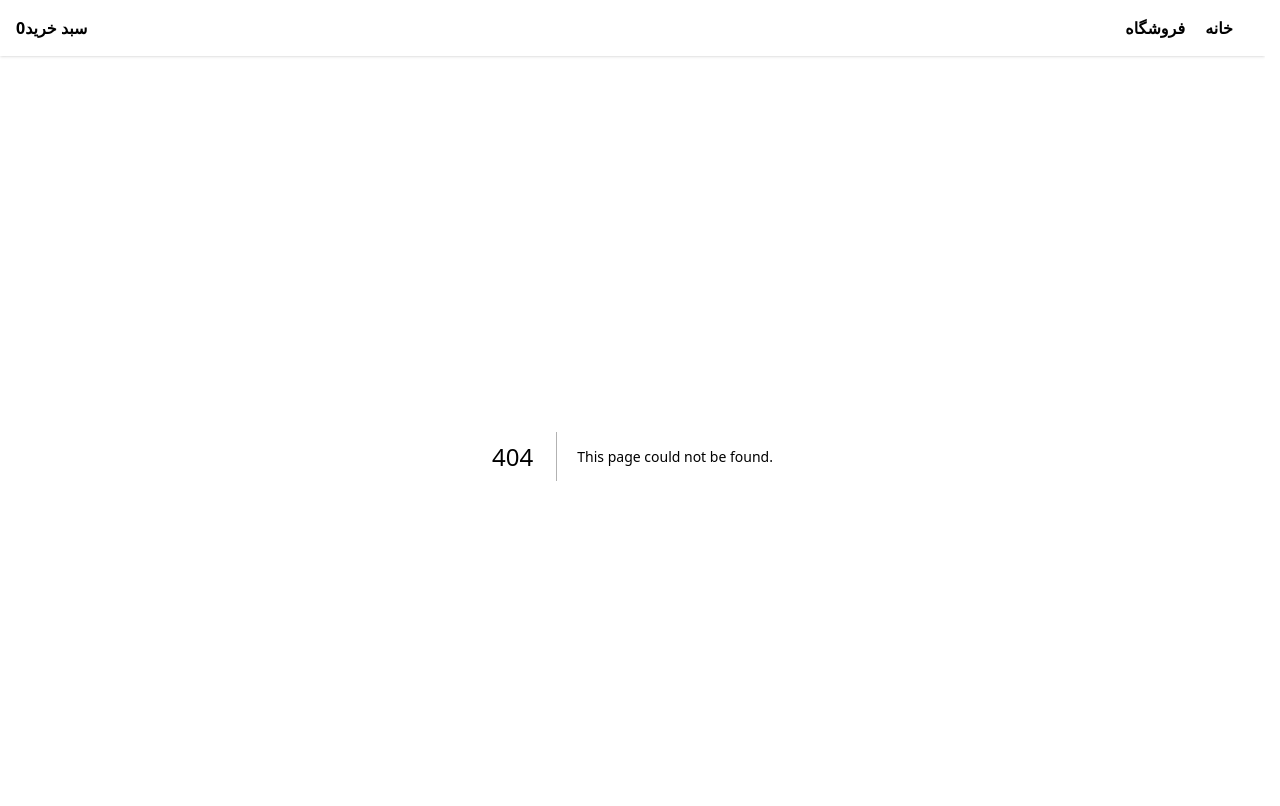
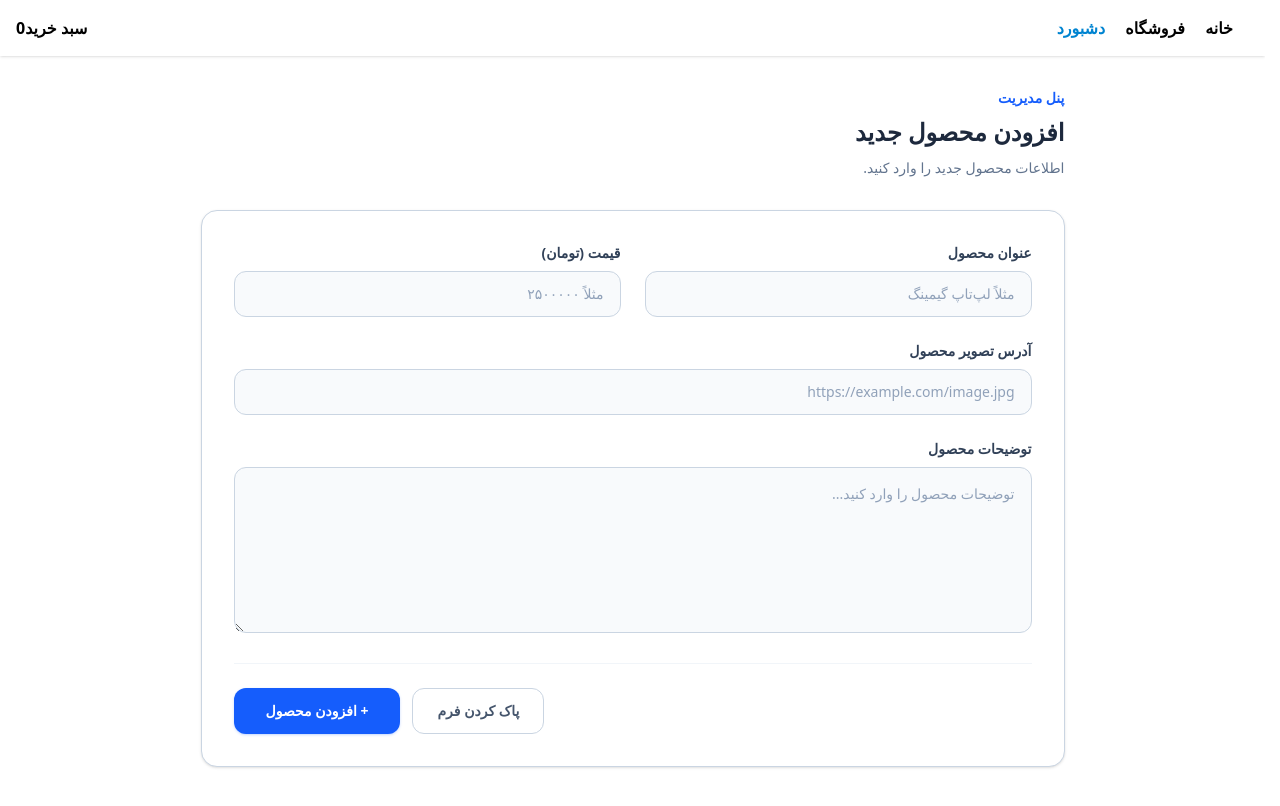
Before and after one commit to sardarbalnour/next-store, a Next.js app: page /dashboard in a window 1280 px wide. Before the commit this address had no page. Shown: the top 806 px of the page. Built offline with nearby package versions, Linux system fonts and the light colour scheme.

Commit message:
admin pannel

```diff
--- /dev/null
+++ b/app/dashboard/page.tsx
@@ -0,0 +1,196 @@
+"use client";
+import { ChangeEvent, useState } from "react";
+
+import Container from "@/components/Container";
+
+function Dashboard() {
+  const [newProduct, setNewProduct] = useState({
+    title: "",
+    price: "",
+    image: "",
+    description: "",
+  });
+
+  const handleChangeProduct = (
+    e: ChangeEvent<HTMLInputElement | HTMLTextAreaElement>
+  ) => {
+    const { value, name } = e.target;
+
+    setNewProduct({ ...newProduct, [name]: value });
+  };
+
+  const handleCreateProduct = async (e: React.SubmitEvent<HTMLFormElement>) => {
+    e.preventDefault();
+
+    const product = {
+      id: Math.floor(Math.random() * 1000),
+      title: newProduct.title,
+      price: newProduct.price,
+      image: newProduct.image,
+      description: newProduct.description,
+    };
+
+    try {
+      const res = await fetch("http://localhost:3005/products", {
+        method: "POST",
+        headers: {
+          "Content-Type": "application/json",
+        },
+        body: JSON.stringify(product),
+      });
+
+      if (!res.ok) {
+        throw new Error("Failed to add product");
+      }
+
+      const data = await res.json();
+
+      console.log("Product added:", data);
+      e.currentTarget.reset();
+    } catch (error) {
+      console.error(error);
+    }
+  };
+
+  return (
+    <Container>
+      <div dir="rtl" className="mx-auto w-full max-w-4xl py-8 px-4">
+        {/* Page Header */}
+        <div className="mb-8">
+          <p className="mb-2 text-sm font-bold text-blue-600">پنل مدیریت</p>
+
+          <h1 className="text-2xl font-bold text-slate-800">
+            افزودن محصول جدید
+          </h1>
+
+          <p className="mt-2.5 text-sm text-slate-500">
+            اطلاعات محصول جدید را وارد کنید.
+          </p>
+        </div>
+
+        {/* Form Card */}
+        <form
+          onSubmit={handleCreateProduct}
+          className="space-y-6 rounded-2xl border border-slate-300
+         bg-white p-6 shadow-sm sm:p-8"
+        >
+          {/* Title & Price */}
+          <div className="grid grid-cols-1 gap-6 sm:grid-cols-2">
+            <div>
+              <label
+                htmlFor="title"
+                className="mb-2 block text-sm font-semibold text-slate-700"
+              >
+                عنوان محصول
+              </label>
+
+              <input
+                id="title"
+                name="title"
+                type="text"
+                placeholder="مثلاً لپ‌تاپ گیمینگ"
+                onChange={handleChangeProduct}
+                className="w-full rounded-xl border border-slate-300
+                 bg-slate-50 px-4 py-3 text-sm text-slate-800 outline-none
+                 transition placeholder:text-slate-400 focus:border-blue-500
+                 focus:bg-white focus:ring-4 focus:ring-blue-500/10"
+              />
+            </div>
+
+            <div>
+              <label
+                htmlFor="price"
+                className="mb-2 block text-sm font-semibold text-slate-700"
+              >
+                قیمت (تومان)
+              </label>
+
+              <input
+                id="price"
+                name="price"
+                type="number"
+                min="0"
+                placeholder="مثلاً ۲۵۰۰۰۰۰"
+                onChange={handleChangeProduct}
+                className="w-full rounded-xl border border-slate-300
+                 bg-slate-50 px-4 py-3 text-sm text-slate-800 outline-none
+                 transition placeholder:text-slate-400 focus:border-blue-500
+                 focus:bg-white focus:ring-4 focus:ring-blue-500/10"
+              />
+            </div>
+          </div>
+
+          {/* Image URL */}
+          <div>
+            <label
+              htmlFor="image"
+              className="mb-2 block text-sm font-semibold text-slate-700"
+            >
+              آدرس تصویر محصول
+            </label>
+
+            <input
+              id="image"
+              name="image"
+              type="url"
+              placeholder="https://example.com/image.jpg"
+              onChange={handleChangeProduct}
+              className="w-full rounded-xl border border-slate-300
+               bg-slate-50 px-4 py-3 text-sm text-slate-800 outline-none
+               transition placeholder:text-slate-400 focus:border-blue-500
+               focus:bg-white focus:ring-4 focus:ring-blue-500/10"
+            />
+          </div>
+
+          {/* Description */}
+          <div>
+            <label
+              htmlFor="description"
+              className="mb-2 block text-sm font-semibold text-slate-700"
+            >
+              توضیحات محصول
+            </label>
+
+            <textarea
+              id="description"
+              name="description"
+              rows={5}
+              placeholder="توضیحات محصول را وارد کنید..."
+              onChange={handleChangeProduct}
+              className="w-full resize-y rounded-xl border border-slate-300
+               bg-slate-50 px-4 py-3 text-sm leading-7 text-slate-800
+               outline-none transition placeholder:text-slate-400
+               focus:border-blue-500 focus:bg-white focus:ring-4 focus:ring-blue-500/10"
+            />
+          </div>
+
+          {/* Actions */}
+          <div
+            className="flex flex-col-reverse gap-3 border-t
+           border-slate-100 pt-6 sm:flex-row sm:justify-end"
+          >
+            <button
+              type="reset"
+              className="rounded-xl border border-slate-300 bg-white px-6 py-3
+              text-sm font-semibold text-slate-600 transition-all duration-200
+              hover:border-blue-300 hover:bg-blue-50 hover:text-blue-700 active:scale-95"
+            >
+              پاک کردن فرم
+            </button>
+
+            <button
+              type="submit"
+              className="rounded-xl bg-blue-600 px-8 py-3 text-sm font-semibold
+               text-white shadow-sm shadow-blue-600/20 transition hover:bg-blue-700
+               focus:outline-none focus:ring-4 focus:ring-blue-500/20 active:scale-[0.98]"
+            >
+              + افزودن محصول
+            </button>
+          </div>
+        </form>
+      </div>
+    </Container>
+  );
+}
+
+export default Dashboard;
--- a/components/Navbar.tsx
+++ b/components/Navbar.tsx
@@ -13,6 +13,7 @@ function Navbar() {
   const navLinks = [
     { href: "/", title: "خانه " },
     { href: "/store", title: " فروشگاه " },
+    { href: "/dashboard", title: " دشبورد " },
   ];
 
   return (
```
